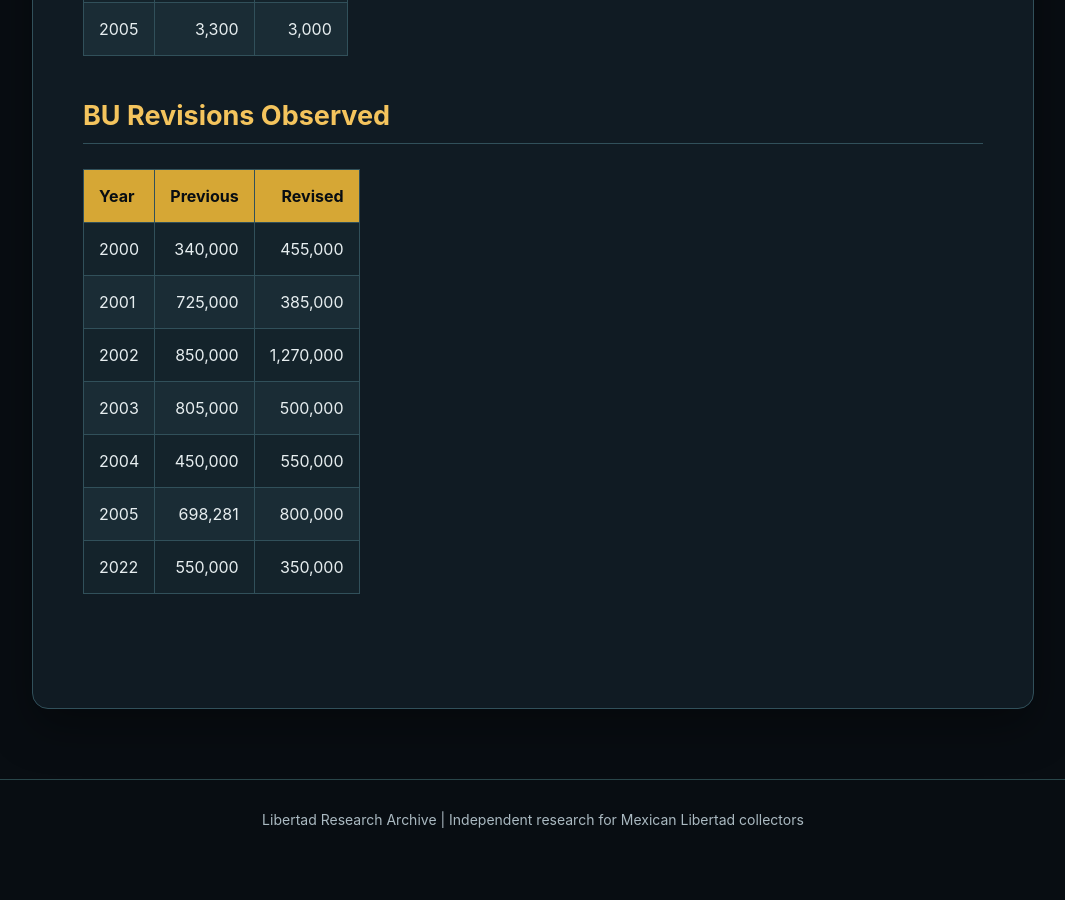
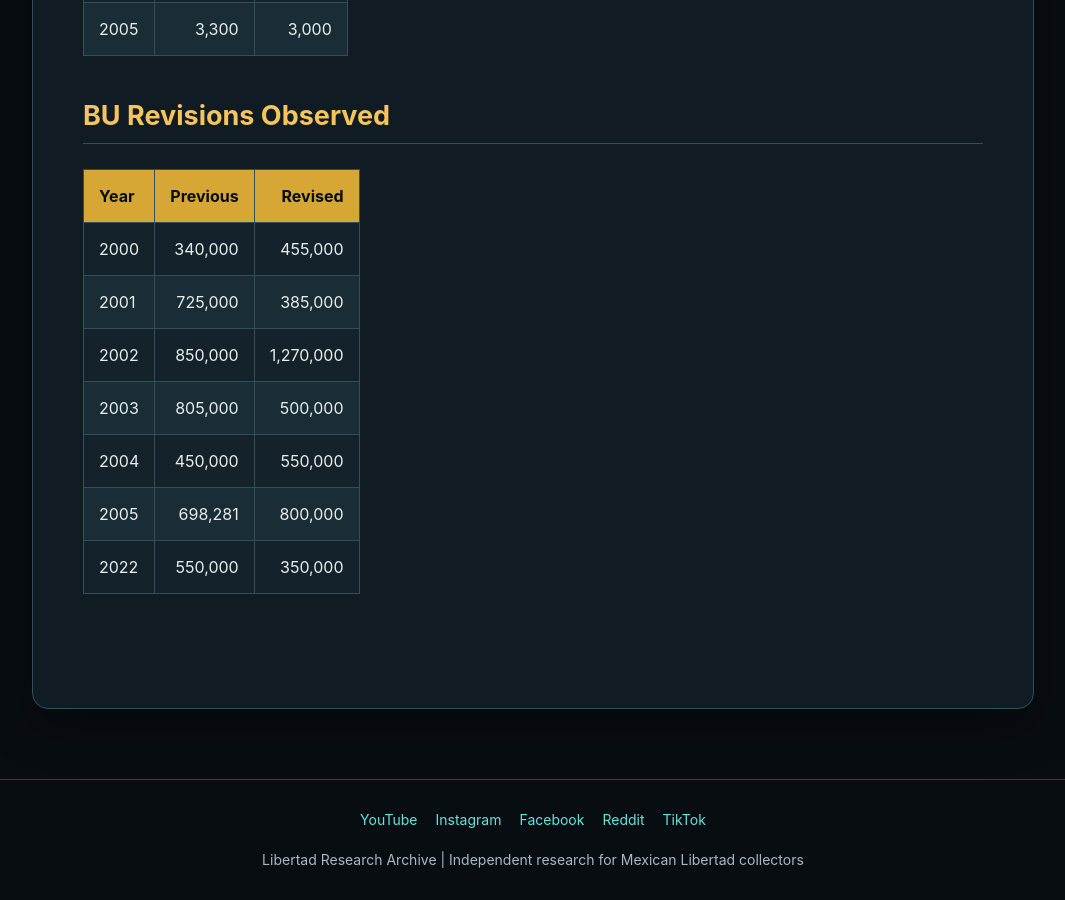
Before and after one commit to TiddyHunter98/tiddyhunter98.github.io, a Jekyll site: the page built from cm27-mintage-changes.md, in a window 1280 px wide and 900 px high, scrolled down 3884 px. Shown: the whole window, without its empty margins (107-1172 px from the left). Built offline with Jekyll 4.4.1, drawn with Linux system fonts in a browser that asks for light colours; before the commit the page ends 4745 px from its top, so only the background shows below that; part of the change alters nothing that is shown.

Commit message:
Update page.html

```diff
--- a/_layouts/page.html
+++ b/_layouts/page.html
@@ -289,9 +289,42 @@
   </main>
 
   <footer>
-    Libertad Research Archive |
-    Independent research for Mexican Libertad collectors
-  </footer>
+  <div style="
+    display:flex;
+    justify-content:center;
+    flex-wrap:wrap;
+    gap:18px;
+    margin-bottom:15px;
+  ">
+    <a href="https://youtube.com/@tiddyhunter98"
+       target="_blank" rel="noopener noreferrer">
+      YouTube
+    </a>
+
+    <a href="https://www.instagram.com/tiddy_hunter/"
+       target="_blank" rel="noopener noreferrer">
+      Instagram
+    </a>
+
+    <a href="https://www.facebook.com/share/19Gew5xD9b/"
+       target="_blank" rel="noopener noreferrer">
+      Facebook
+    </a>
+
+    <a href="https://www.reddit.com/user/WorrryWort/"
+       target="_blank" rel="noopener noreferrer">
+      Reddit
+    </a>
+
+    <a href="https://www.tiktok.com/@tiddy.hunter"
+       target="_blank" rel="noopener noreferrer">
+      TikTok
+    </a>
+  </div>
+
+  Libertad Research Archive |
+  Independent research for Mexican Libertad collectors
+</footer>
 
 </body>
 </html>
```
